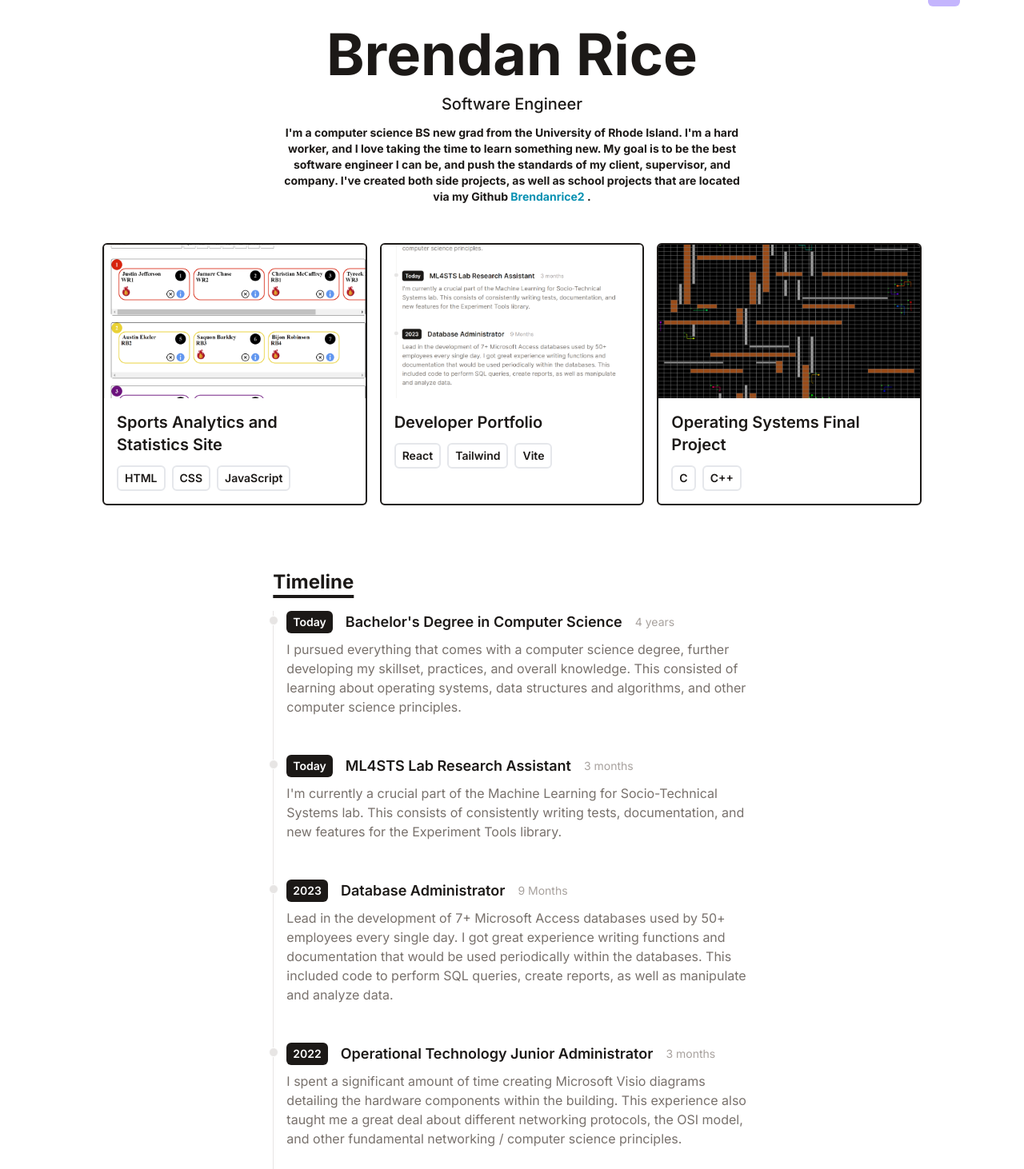
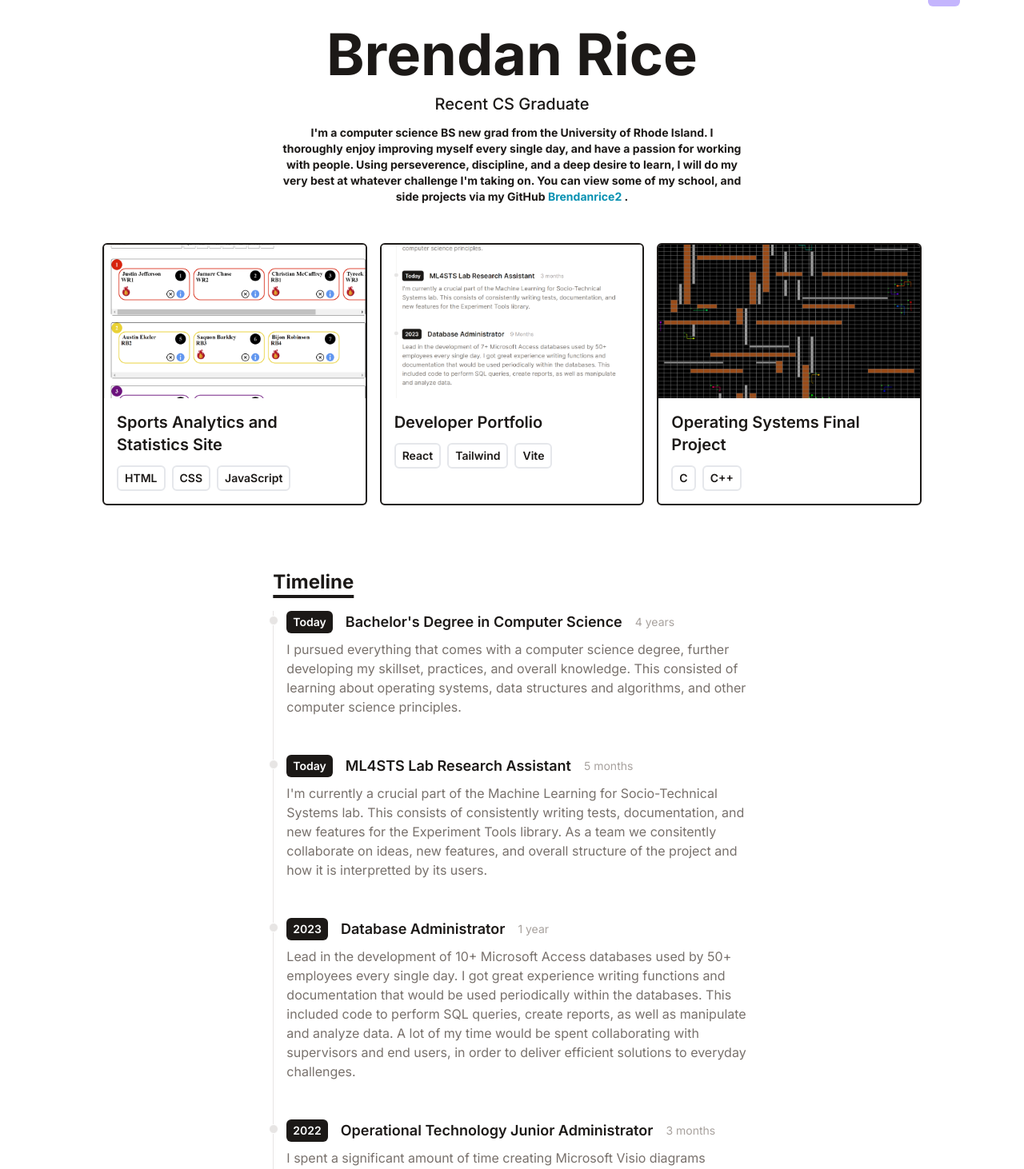
Before and after one commit to Brendanrice2/brendan-rice-portfolio, a React (Vite) app: page / in a window 1280 px wide. Shown: the part 48-1510 px from the top of the page at 80% size. Built offline with nearby package versions, Linux system fonts and the light colour scheme.

Commit message:
Adjusted data within the site. Specifically intro, and timeline data

```diff
--- a/src/components/intro.jsx
+++ b/src/components/intro.jsx
@@ -7,9 +7,9 @@ function Intro() {
         pb-6">
             <h1 className="text-4xl md:text-7xl dark:text-white
             mb-1 md:mb-3 font-bold">Brendan Rice</h1>
-            <p className="text-base md:text-xl mb-3 font-medium">Software Engineer</p>
-            <p className="text-sm max-w-xl mb-6
-            font-bold">I'm a computer science BS new grad from the University of Rhode Island. I'm a hard worker, and I love taking the time to learn something new. My goal is to be the best software engineer I can be, and push the standards of my client, supervisor, and company. I've created both side projects, as well as school projects that are located via my Github {' '}
+            <p className="text-base md:text-xl mb-3 font-medium">Recent CS Graduate</p>
+            { <p className="text-sm max-w-xl mb-6
+            font-bold">I'm a computer science BS new grad from the University of Rhode Island. I thoroughly enjoy improving myself every single day, and have a passion for working with people. Using perseverence, discipline, and a deep desire to learn, I will do my very best at whatever challenge I'm taking on. You can view some of my school, and side projects via my GitHub {' '}
             <a
                 href="https://github.com/Brendanrice2"
                 target="_blank"
@@ -21,8 +21,7 @@ function Intro() {
                 Brendanrice2
             </a>{' '}
             .
-
-            </p>
+            </p>}
         </div>
     )
 }
--- a/src/data/timeline.js
+++ b/src/data/timeline.js
@@ -9,23 +9,23 @@ export default[
     {
         year: 'Today',
         title: 'ML4STS Lab Research Assistant',
-        duration: '3 months',
+        duration: '5 months',
         details:
-            `I'm currently a crucial part of the Machine Learning for Socio-Technical Systems lab. This consists of consistently writing tests, documentation, and new features for the Experiment Tools library. `
+            `I'm currently a crucial part of the Machine Learning for Socio-Technical Systems lab. This consists of consistently writing tests, documentation, and new features for the Experiment Tools library. As a team we consitently collaborate on ideas, new features, and overall structure of the project and how it is interpretted by its users.  `
     },
     {
         year: '2023',
         title: 'Database Administrator',
-        duration: '9 Months',
+        duration: '1 year',
         details:
-            `Lead in the development of 7+ Microsoft Access databases used by 50+ employees every single day. I got great experience writing functions and documentation that would be used periodically within the databases. This included code to perform SQL queries, create reports, as well as manipulate and analyze data.`
+            `Lead in the development of 10+ Microsoft Access databases used by 50+ employees every single day. I got great experience writing functions and documentation that would be used periodically within the databases. This included code to perform SQL queries, create reports, as well as manipulate and analyze data. A lot of my time would be spent collaborating with supervisors and end users, in order to deliver efficient solutions to everyday challenges.`
     },
     {
         year: '2022',
         title: 'Operational Technology Junior Administrator',
         duration: '3 months',
         details:
-            `I spent a significant amount of time creating Microsoft Visio diagrams detailing the hardware components within the building. This experience also taught me a great deal about different networking protocols, the OSI model, and other fundamental networking / computer science principles. `
+            `I spent a significant amount of time creating Microsoft Visio diagrams detailing the hardware components within the building. This experience also taught me a great deal about different networking protocols, the OSI model, and other fundamental networking / computer science principles. I spent a lot of time working with the OT team, designing models, and discussing the layout of the buildings network infrastructure.`
 
 
     }
```
